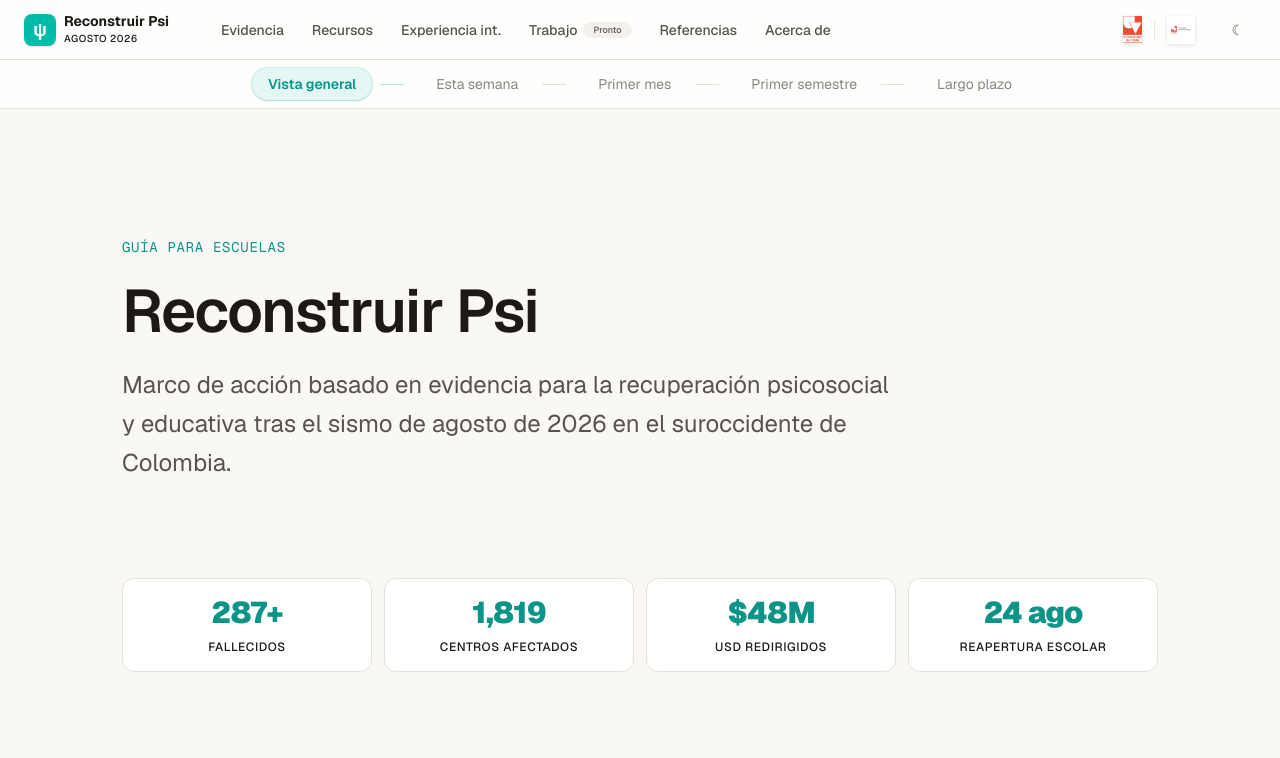
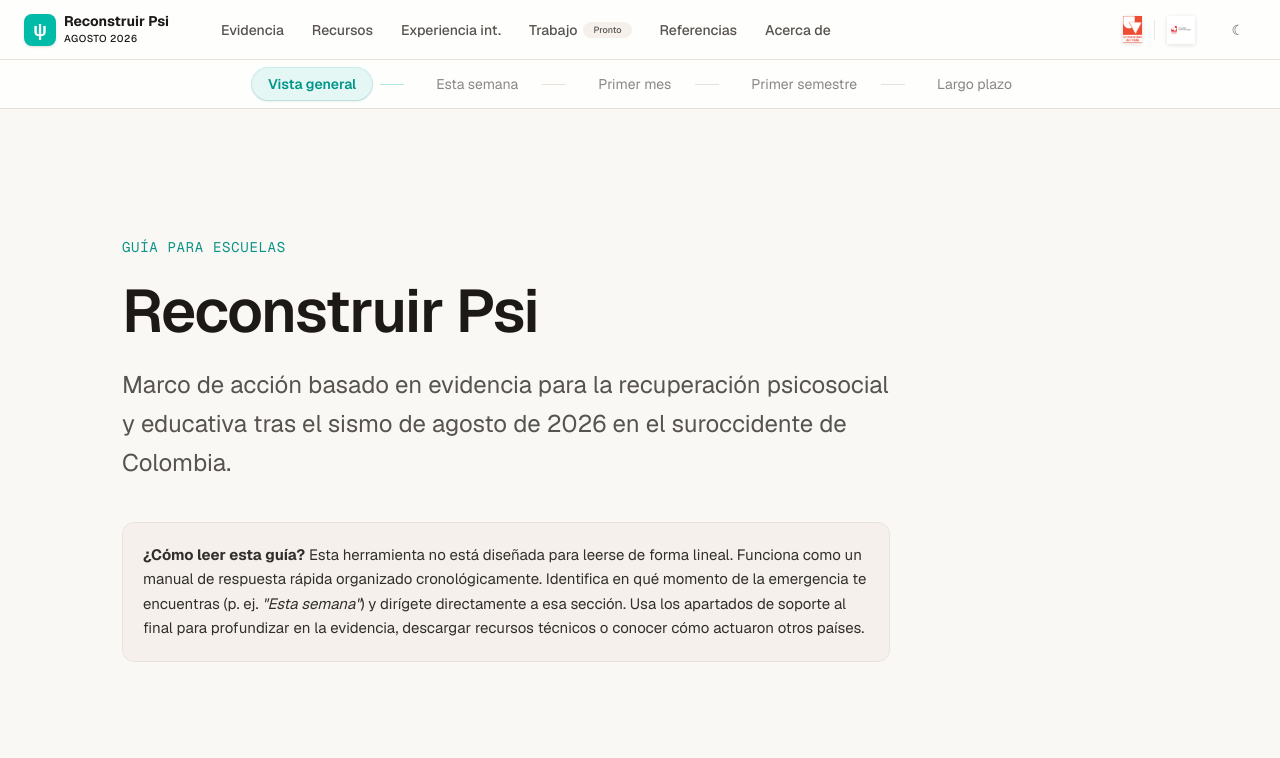
Before and after one commit to Mateob6/reconstruir-psi, a Next.js app: page /escuelas in a window 1280 px wide. Shown: the top 758 px of the page. Built offline with nearby package versions, Linux system fonts and the light colour scheme.

Commit message:
Mejora: copywritting en limitaciones e instrucciones de lectura inicial

```diff
--- a/src/app/acerca/page.tsx
+++ b/src/app/acerca/page.tsx
@@ -182,7 +182,7 @@ export default function AcercaPage() {
 
         <div className="space-y-6 text-[15px] leading-relaxed text-muted mt-8">
           <KeyMessage>
-            Al tratarse de una revisión rápida conducida en dos días, esta guía no alcanza el rigor metodológico de una revisión sistemática formal. No sustituye un análisis clínico exhaustivo, pero ofrece la mejor evidencia disponible para orientar la respuesta inicial.
+            Esta guía de respuesta rápida no sustituye un análisis clínico exhaustivo, pero condensa y traduce la mejor evidencia disponible en el corto plazo para orientar la toma de decisiones inicial ante la emergencia.
           </KeyMessage>
 
           <div className="grid grid-cols-1 md:grid-cols-2 gap-6 mt-8">
--- a/src/app/escuelas/page.tsx
+++ b/src/app/escuelas/page.tsx
@@ -22,6 +22,11 @@ export default function EscuelasPage() {
         <p className="text-xl md:text-2xl text-[var(--muted)] leading-relaxed max-w-3xl">
           Marco de acción basado en evidencia para la recuperación psicosocial y educativa tras el sismo de agosto de 2026 en el suroccidente de Colombia.
         </p>
+        <div className="pt-4 max-w-3xl">
+          <p className="text-[15px] leading-relaxed text-[var(--foreground)] opacity-90 p-5 rounded-xl bg-[var(--surface-raised)] border border-[var(--border)]">
+            <strong>¿Cómo leer esta guía?</strong> Esta herramienta no está diseñada para leerse de forma lineal. Funciona como un manual de respuesta rápida organizado cronológicamente. Identifica en qué momento de la emergencia te encuentras (p. ej. <em>"Esta semana"</em>) y dirígete directamente a esa sección. Usa los apartados de soporte al final para profundizar en la evidencia, descargar recursos técnicos o conocer cómo actuaron otros países.
+          </p>
+        </div>
       </section>
 
       {/* Context KPIs */}
```
